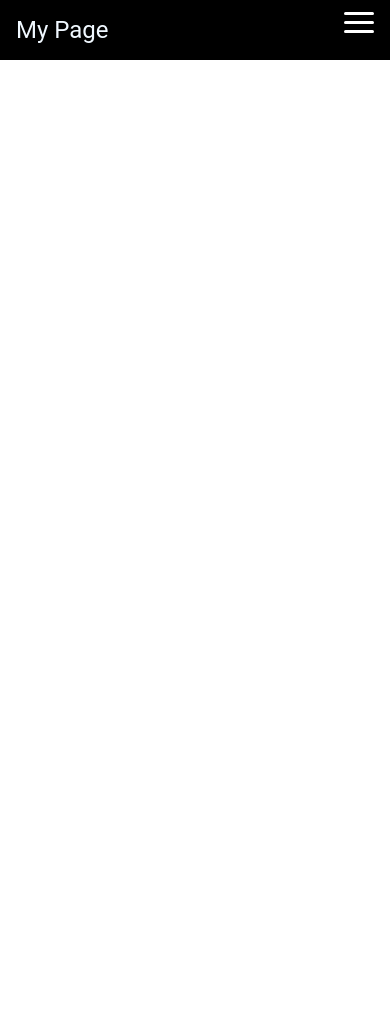
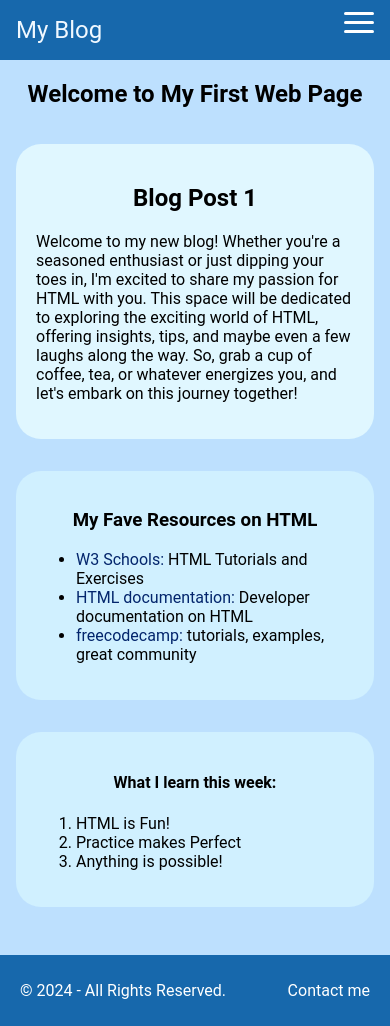
Before and after one commit to dewi-xaltius/javascript-exercises, a plain HTML site: page module10/index.html in a window 390 px wide. Before the commit the page ends 844 px from the top, so only its background shows below. Drawn offline with Linux system fonts and the light colour scheme.

Commit message:
module 10 responsive web design

```diff
--- a/module10/index.css
+++ b/module10/index.css
@@ -5,13 +5,30 @@
     margin: 0;
     padding: 0;
     font-family: Roboto, sans-serif;
+    background-color: #bde0fe;
   }
+
+  /* Styles for the headings  */
+  h1, h2, h3, h4 {
+    text-align: center;
+  }
+
+  /* Styles for links (a elements) */
+a {
+  color: #03256c; /* Sets the text color for links */
+  text-decoration: none; /* Removes the underline from links */
+}
+
+/* Hover effect for links */
+a:hover {
+  text-decoration: underline; /* Adds an underline on hover */
+}
 
   .navbar {
     display: flex;
     justify-content: space-between;
     align-items: center;
-    background-color: black;
+    background-color: #1768ac;
     color: aliceblue;
   }
 
@@ -59,6 +76,55 @@
     border-radius: 10px;
   }
 
+/* Flexbox container for blog sections */
+.blog-container {
+  display: flex; /* Uses Flexbox for layout */
+  justify-content: space-between; /* Spaces out items evenly */
+  margin-top: 20px; /* Adds margin above the container */
+}
+
+/* Individual blog sections */
+.blog-section {
+  flex: 1; /* Each section takes up equal space */
+  margin: 10px; /* Adds space around each section */
+  padding: 20px; /* Adds padding inside each section */
+  border-radius: 25px; /* Rounds the corners of each section */
+}
+
+/* Specific colors for each blog section */
+.blog-section-1 {
+  background-color: #e0f7ff; /* Lightest shade */
+}
+
+.blog-section-2 {
+  background-color: #d0f0ff; /* Lighter shade */
+}
+
+.blog-section-3 {
+  background-color: #c0eaff; /* Light shade */
+}
+
+/* Footer styling */
+footer {
+  background-color: #1768ac; /* Sets a different background color for the footer */
+  color: white; /* Sets the text color for the footer */
+  margin-top: 2rem;
+  padding: 10px 20px; /* Adds padding inside the footer */
+  display: flex; /* Uses Flexbox for layout */
+  justify-content: space-between; /* Spaces out items to the left and right */
+  align-items: center; /* Aligns items vertically in the center */
+}
+
+/* Styling for footer links */
+footer a {
+  color: white; /* Sets the text color for footer links */
+  text-decoration: none; /* Removes underline from links */
+}
+
+footer a:hover {
+  text-decoration: underline; /* Adds underline on hover */
+}
+
   @media (max-width:700px) {
     .toggle-button {
       display:flex;
@@ -80,7 +146,7 @@
     }
 
     .navbar-links li {
-      text-align: right;
+      text-align: center;
     }
 
     .navbar-links li a {
@@ -92,3 +158,14 @@
       display: flex;
     }
   }
+
+/* Responsive styles for blog sections */
+@media (max-width: 768px) {
+  .blog-container {
+      flex-direction: column; /* Stack blog sections vertically */
+  }
+
+  .blog-section {
+      margin: 1rem; /* Add space between blog sections */
+  }
+}
--- a/module10/index.html
+++ b/module10/index.html
@@ -7,8 +7,9 @@
     <link rel="stylesheet" href="index.css" />
   </head>
   <body>
+    <!-- Navigation bar -->
     <nav class="navbar">
-      <div class="page-title">My Page</div>
+      <div class="page-title">My Blog</div>
       <a href="#" class="toggle-button">
         <span class="bar"></span>
         <span class="bar"></span>
@@ -17,11 +18,65 @@
       <div class="navbar-links">
         <ul>
           <li><a href="#">Home</a></li>
-          <li><a href="#">About</a></li>
+          <li><a href="#">Archive</a></li>
           <li><a href="#">Contact</a></li>
         </ul>
       </div>
     </nav>
+
+    <!-- Content -->
+  <h2>Welcome to My First Web Page</h2>
+
+  <!-- Flexbox container -->
+  <div class="blog-container">
+    <!-- Blog-Section 1 -->
+    <div class="blog-section blog-section-1">
+      <h2>Blog Post 1</h2>
+      <p>Welcome to my new blog! Whether you're a seasoned enthusiast or just
+        dipping your toes in, I'm excited to share my passion for HTML with you.
+        This space will be dedicated to exploring the exciting world of HTML,
+        offering insights, tips, and maybe even a few laughs along the way. So,
+        grab a cup of coffee, tea, or whatever energizes you, and let's
+        embark on this journey together!
+      </p>
+    </div>
+
+    <!-- Blog-Section 2 -->
+    <div class="blog-section blog-section-2">
+      <h3>My Fave Resources on HTML</h3>
+      <ul>
+        <li><a target="_blank" href=https://www.w3schools.com/html/default.asp>
+          W3 Schools: </a>HTML Tutorials and Exercises
+        </li>
+        <li><a target="_blank" href="https://developer.mozilla.org/en-US/docs/Web/HTML">
+          HTML documentation: </a>Developer documentation on HTML
+        </li>
+        <li><a target="_blank" href="https://www.freecodecamp.org/news/tag/html/">
+          freecodecamp: </a>tutorials, examples, great community
+        </li>
+      </ul>
+    </div>
+
+    <!-- Blog-Section 3 -->
+    <div class="blog-section blog-section-2">
+      <h4>What I learn this week:</h4>
+      <ol>
+        <li>HTML is Fun!</li>
+        <li>Practice makes Perfect</li>
+        <li>Anything is possible!</li>
+      </ol>
+    </div>
+  </div>
+
+  <!-- Footer  -->
+  <footer>
+    <div>
+      <p>&copy; 2024  - All Rights Reserved.</p>
+    </div>
+    <div>
+      <p><a href="contact.html">Contact me</a></p>
+    </div>
+  </footer>
     <script src="index.js"></script>
   </body>
 </html>
```
